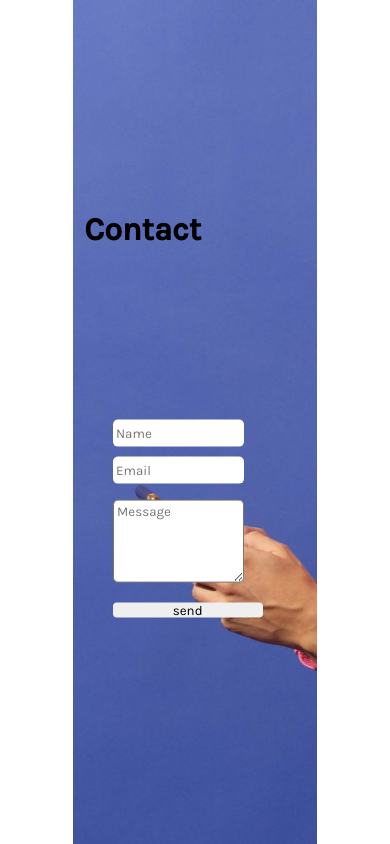
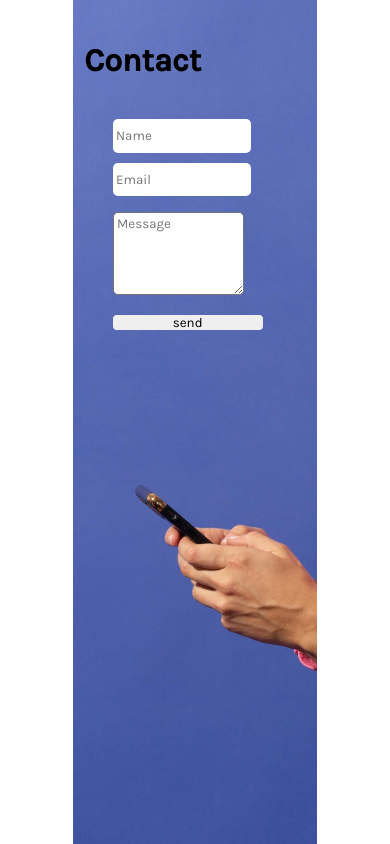
Before and after one commit to HWBarrows/portfolio, a React (Create React App) app: page /contact in a window 390 px wide. Built offline with nearby package versions, Linux system fonts and the light colour scheme.

Commit message:
removing fixed styling from contact form

```diff
--- a/src/components/about/AboutMe.scss
+++ b/src/components/about/AboutMe.scss
@@ -57,8 +57,12 @@ $hbaqua: #41B2BA;
     //border: 1px solid green;
     h2{
         display: inline-block;
-        margin:1.5em;
+        margin:1em;
     }
+}
+
+hr {
+    margin: 1.5em;
 }
 
 .listWrapper {
--- a/src/components/contact/Contact.scss
+++ b/src/components/contact/Contact.scss
@@ -4,7 +4,7 @@
     background-image: url('../../assets/textingTiny.png');
     background-size: cover;
     background-position: center;
-    background-attachment: fixed;
+    //background-attachment: fixed;
 }
 
 .formWrapper {
@@ -30,8 +30,8 @@
 .contactTitle {
     margin-left: 3vw;
     width:50%;
-    position: sticky;
-    top:25vh;
+    // position: sticky;
+    // top:25vh;
 
 }
 
@@ -41,8 +41,8 @@ form {
     display: flex;
     gap: 1em;
     flex-direction: column;
-    position: sticky;
-    top: 45vh;
+    // position: sticky;
+    // top: 45vh;
 }
 
 .small {
@@ -50,11 +50,11 @@ form {
     display: flex;
     justify-content: space-between;
     gap: 10px;
-    width: 40%;
+    width: 80%;
 
 
     input{
-        width:48%;
+        width:100%;
         height: 2em;
         padding: .25em;
         border-radius: 5px;
@@ -62,7 +62,7 @@ form {
 }
 
 textarea {
-    width:40%;
+    width:80%;
     padding: .25em;
     border-radius: 5px;
     box-sizing: border-box;
@@ -71,18 +71,18 @@ textarea {
 @media screen and (max-width: 700px){
     .small {
         flex-direction: column;
-        input {
-            width: 100%;
-            box-sizing: border-box;
-        }
+        // input {
+        //     width: 100%;
+        //     box-sizing: border-box;
+        // }
     }
 }
 
-@media screen and (max-width: 500px){
-    .small{
-        width: 80%;
-    }
-    textarea {
-        width: 80%;
-    }
-}
+// @media screen and (max-width: 500px){
+//     .small{
+//         width: 80%;
+//     }
+//     textarea {
+//         width: 80%;
+//     }
+// }
```
